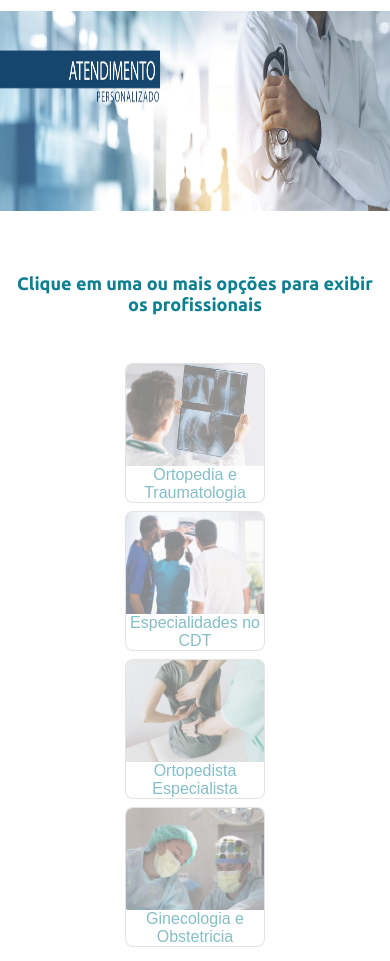
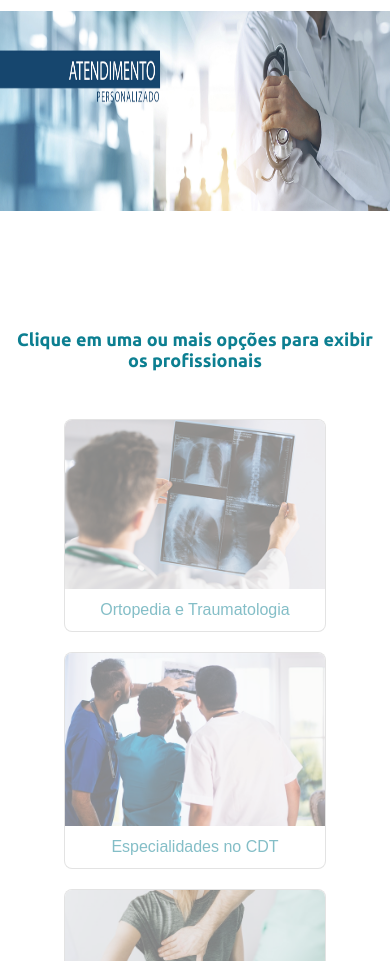
Before and after one commit to joncrecencio/temporario, a plain HTML site: page views/especialidade.html in a window 390 px wide. Shown: the part 139-1100 px from the top of the page. Drawn offline with Linux system fonts and the light colour scheme.

Commit message:
Colocando um span nos textos das imagens dos botões para poder manipular no responsivo

```diff
--- a/public/css/responsivo.css
+++ b/public/css/responsivo.css
@@ -134,9 +134,19 @@
 
     main.specialties .menu-search{
         flex-direction: column;
+        gap: 20px;
+    }
+
+    .menu-search button span{
+        padding: 12px 0;
     }
 
     main.specialties h1{
         text-align: center;
     }
+
+    .menu-search button{
+        width: 70%;
+        height: auto;
+    }
 }
--- a/public/css/specialties.css
+++ b/public/css/specialties.css
@@ -1,5 +1,5 @@
 main.specialties{
-    padding: 48px 0;
+    padding: 104px 0 208px 0;
 }
 
 main.specialties h1{
@@ -55,6 +55,7 @@ main.specialties .menu-search{
     height: 100%;
 }
 
+
 .profession h2{
     text-align: center;
     padding: 24px 0;
--- a/views/especialidade.html
+++ b/views/especialidade.html
@@ -65,19 +65,19 @@
         <nav class="menu-search">
             <button class="ortopediaT">
                 <img src="../public/images/ortoTrauma.jpg" alt="Ortopedia e Traumatologia" title="Ortopedia e Traumatologia">
-                Ortopedia e Traumatologia
+                <span> Ortopedia e Traumatologia</span>
             </button>
             <button class="especialidadeC">
                 <img src="../public/images/especialista_cdt.jpg" alt="Especialista no CDT" title="Especialista no CDT">
-                Especialidades no CDT
+                <span>Especialidades no CDT</span>
             </button>
             <button class="ortopediaE">
                 <img src="../public/images/dor_costas.jpg" alt="Ortopedista Especialista" title="Ortopedista Especialista">
-                Ortopedista Especialista
+                <span>Ortopedista Especialista</span>
             </button>
             <button class="ginecologiaObs">
                 <img src="../public/images/ginecologia.jpg" alt="Ginecologia e Obstetricia" title="Ginecologia e Obstetricia">
-                Ginecologia e Obstetricia
+                <span>Ginecologia e Obstetricia</span>
             </button>
         </nav><!--menu-search-->
 
```
Also changed, not shown: views/index.html (+2 -2 lines), 1 other file.
